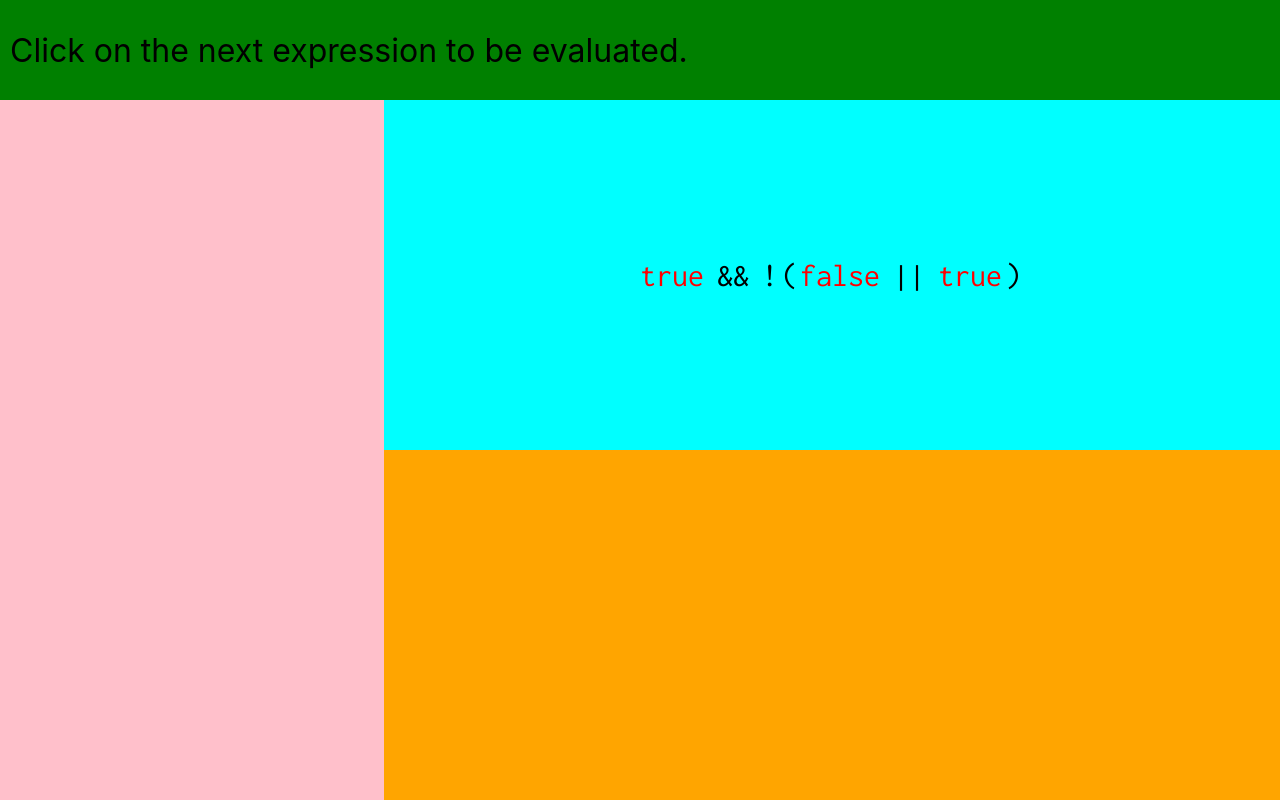
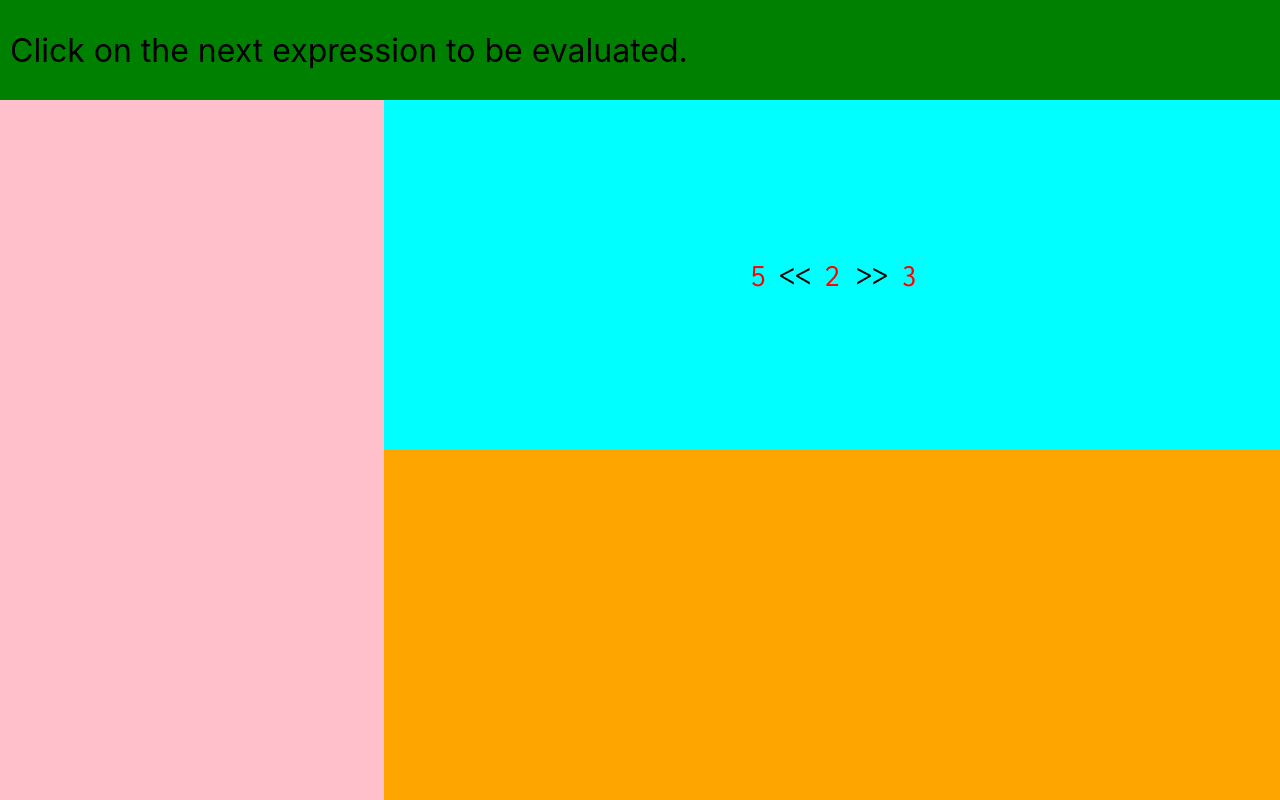
Before and after one commit to twodee/simpathy, a React (Create React App) app: page / in a window 1280 px wide. Built offline with nearby package versions, Linux system fonts and the light colour scheme.

Commit message:
Add shift operators.

```diff
--- a/src/App.js
+++ b/src/App.js
@@ -30,7 +30,7 @@ import {
 
 class App extends React.Component {
   componentDidMount() {
-    const tokens = lex('true && !(false || true)').slice(1);
+    const tokens = lex('5 << 2 >> 3').slice(1);
     const e = parse(tokens);
     this.props.onLoadExpression(e);
   }
--- a/src/ast.js
+++ b/src/ast.js
@@ -5,6 +5,7 @@ const Precedence = Object.freeze({
   Not: 90,
   Multiplicative: 80,
   Additive: 70,
+  Shift: 65,
   And: 60,
   Or: 59,
   Relational: 50,
@@ -224,6 +225,40 @@ export class ExpressionDivide extends ExpressionBinaryOperator {
     } else if ((valueA instanceof ExpressionReal && valueB instanceof ExpressionInteger) ||
                (valueB instanceof ExpressionReal && valueA instanceof ExpressionInteger)) {
       return new ExpressionReal(valueA.value / valueB.value);
+    } else {
+      throw new Error('bad types');
+    }
+  }
+}
+
+export class ExpressionLeftShift extends ExpressionBinaryOperator {
+  constructor(a, b, where) {
+    super(Precedence.Shift, '<<', a, b, where);
+  }
+
+  evaluate() {
+    const valueA = this.a.evaluate();
+    const valueB = this.b.evaluate();
+
+    if (valueA instanceof ExpressionInteger && valueB instanceof ExpressionInteger) {
+      return new ExpressionInteger(valueA.value << valueB.value);
+    } else {
+      throw new Error('bad types');
+    }
+  }
+}
+
+export class ExpressionRightShift extends ExpressionBinaryOperator {
+  constructor(a, b, where) {
+    super(Precedence.Shift, '>>', a, b, where);
+  }
+
+  evaluate() {
+    const valueA = this.a.evaluate();
+    const valueB = this.b.evaluate();
+
+    if (valueA instanceof ExpressionInteger && valueB instanceof ExpressionInteger) {
+      return new ExpressionInteger(valueA.value >> valueB.value);
     } else {
       throw new Error('bad types');
     }
--- a/src/lexer.js
+++ b/src/lexer.js
@@ -252,6 +252,9 @@ export function lex(source) {
     if (has('=')) {
       consume();
       emit(Token.LessEqual);
+    } else if (has('<')) {
+      consume();
+      emit(Token.LeftLeft);
     } else {
       emit(Token.Less);
     }
@@ -262,6 +265,9 @@ export function lex(source) {
     if (has('=')) {
       consume();
       emit(Token.MoreEqual);
+    } else if (has('>')) {
+      consume();
+      emit(Token.RightRight);
     } else {
       emit(Token.More);
     }
--- a/src/parser.js
+++ b/src/parser.js
@@ -22,6 +22,7 @@ import {
   // ExpressionIdentifier,
   // ExpressionIf,
   ExpressionInteger,
+  ExpressionLeftShift,
   ExpressionLess,
   ExpressionLessEqual,
   // ExpressionMemberFunctionCall,
@@ -35,6 +36,7 @@ import {
   ExpressionOr,
   // ExpressionPower,
   ExpressionReal,
+  ExpressionRightShift,
   ExpressionModulus,
   ExpressionSame,
   ExpressionString,
@@ -193,10 +195,10 @@ export function parse(tokens) {
   }
 
   function expressionRelational() {
-    let a = expressionAdditive();
+    let a = expressionShift();
     while (has(Token.Less) || has(Token.More) || has(Token.LessEqual) || has(Token.MoreEqual)) {
       let operator = consume();
-      let b = expressionAdditive();
+      let b = expressionShift();
       if (operator.type === Token.Less) {
         a = new ExpressionLess(a, b, SourceLocation.span(a.where, b.where));
       } else if (operator.type === Token.LessEqual) {
@@ -210,14 +212,26 @@ export function parse(tokens) {
     return a;
   }
 
+  function expressionShift() {
+    let a = expressionAdditive();
+    while (has(Token.LeftLeft) || has(Token.RightRight)) {
+      let operator = consume();
+      let b = expressionAdditive();
+      if (operator.type === Token.LeftLeft) {
+        a = new ExpressionLeftShift(a, b, SourceLocation.span(a.where, b.where));
+      } else {
+        a = new ExpressionRightShift(a, b, SourceLocation.span(a.where, b.where));
+      }
+    }
+    return a;
+  }
+
   function expressionAdditive() {
     let a = expressionMultiplicative();
     while (has(Token.Plus) || has(Token.Minus)) {
       let operator = consume();
       let b = expressionMultiplicative();
       if (operator.type === Token.Plus) {
-        console.log("a:", a);
-        console.log("b:", b);
         a = new ExpressionAdd(a, b, SourceLocation.span(a.where, b.where));
       } else {
         // a = new ExpressionSubtract(a, b, SourceLocation.span(a.where, b.where));
--- a/src/token.js
+++ b/src/token.js
@@ -19,6 +19,7 @@ let TokenTypes = Object.freeze({
   Indentation: 'Indentation',
   Integer: 'Integer',
   LeftCurlyBrace: 'LeftCurlyBrace',
+  LeftLeft: 'LeftLeft',
   LeftParenthesis: 'LeftParenthesis',
   LeftSquareBracket: 'LeftSquareBracket',
   Less: 'Less',
@@ -38,6 +39,7 @@ let TokenTypes = Object.freeze({
   RightArrow: 'RightArrow',
   RightCurlyBrace: 'RightCurlyBrace',
   RightParenthesis: 'RightParenthesis',
+  RightRight: 'RightRight',
   RightSquareBracket: 'RightSquareBracket',
   Same: 'Same',
   String: 'String',
```
